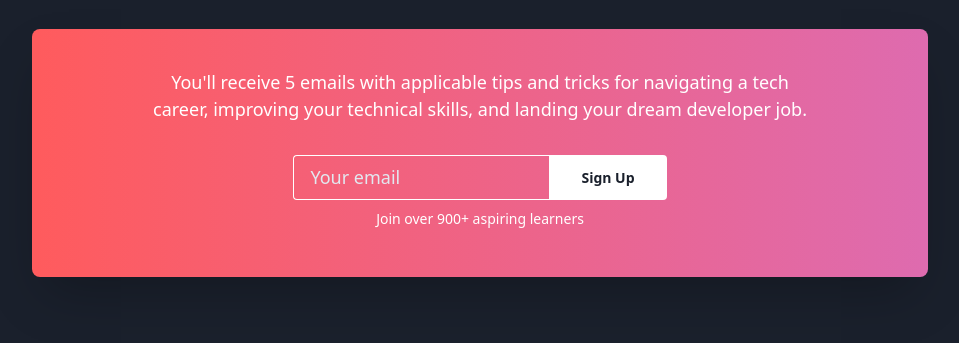
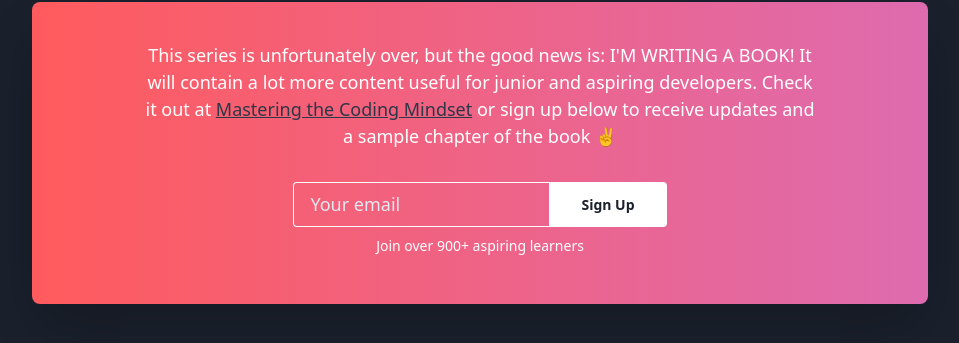
Before and after one commit to mbrodt/junior-tips, a Gatsby site: page / in a window 1280 px wide. Shown: the part 295-638 px from the top of the page, without its empty margins (160-1119 px from the left). Built offline with nearby package versions, Linux system fonts and the light colour scheme; Gatsby itself is replaced by a stand-in of ours.

Commit message:
redirect to master coding

```diff
--- a/src/pages/index.js
+++ b/src/pages/index.js
@@ -18,6 +18,8 @@
     axios
       .post(submitUrl, {
         email: emailInput,
+        // The ID for the "Coding Mastery" tag
+        tagId: "317853",
       })
       .then(res => {
         setState(states.SUCCESS)
@@ -41,9 +43,17 @@
           <div className="w-full text-center flex flex-col items-center justify-center">
             <div class="max-w-2xl">
               <p class="sm:text-lg">
-                You'll receive 5 emails with applicable tips and tricks for
-                navigating a tech career, improving your technical skills, and
-                landing your dream developer job.
+                This series is unfortunately over, but the good news is: I'M
+                WRITING A BOOK! It will contain a lot more content useful for
+                junior and aspiring developers. Check it out at{" "}
+                <a
+                  class="underline text-gray-800"
+                  href="https://madsbrodt.com/mastering-coding-mindset/"
+                >
+                  Mastering the Coding Mindset
+                </a>{" "}
+                or sign up below to receive updates and a sample chapter of the
+                book ✌️
               </p>
             </div>
             <div className="flex mt-8">
```
